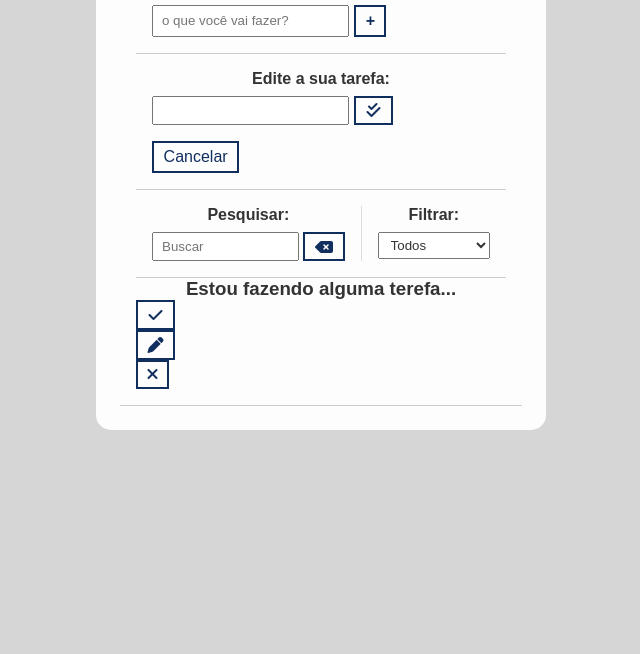
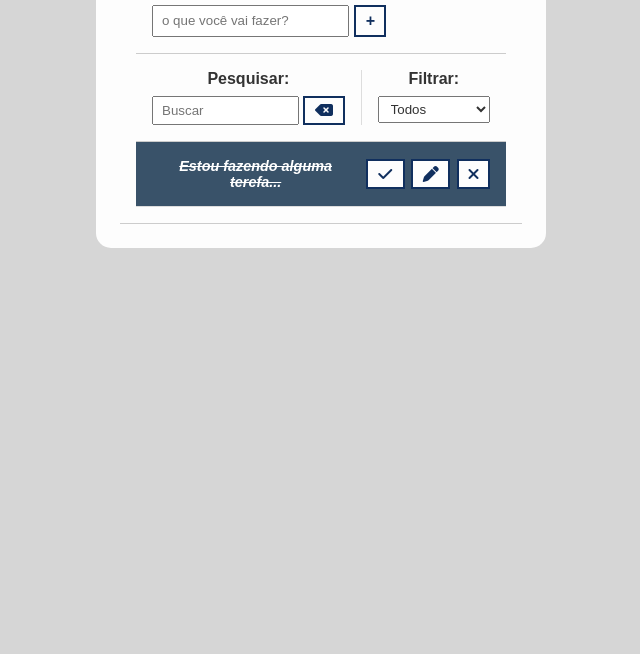
Before and after one commit to Bueno-Italo/toDoList-Avancado, a plain HTML site: page index.html in a window 1280 px wide. Shown: the part 146-800 px from the top of the page, without its empty margins (319-959 px from the left). Drawn offline with Linux system fonts and the light colour scheme; files whose address does not match are found by name.

Commit message:
Folha de estilo da lista

```diff
--- a/css/style.css
+++ b/css/style.css
@@ -120,3 +120,32 @@
   display: flex;
   flex-direction: column;
 }
+
+/*Todo List*/
+.todo {
+  display: flex;
+  justify-content: space-around;
+  align-items: center;
+  padding: 1rem;
+  border-bottom: 1px solid #ddd;
+  transition: .3s;
+}
+
+.todo h3 {
+  flex: 1;
+  font-size: 0.9rem;
+}
+
+.todo button {
+  margin-left: 0.4rem;
+}
+
+.done {
+  background-color: #395269;
+}
+
+.done h3 {
+  color: #FFF;
+  text-decoration: line-through;
+  font-style: italic;
+}
--- a/index.html
+++ b/index.html
@@ -18,7 +18,7 @@
     <body>
         <div class="todo-container">
             <header>
-                <h1>Todo (Lista de Tarefas)</h1>
+                <h1>To-do (Lista de Tarefas)</h1>
                 <form id="todo-form">
                     <p>Adicione a sua tarefa:</p>
                     <div class="form-control">
@@ -28,7 +28,7 @@
                         </button>
                     </div>
                 </form>
-                <form id="edit-form" class="">
+                <form id="edit-form" class="hide">
                     <p>Edite a sua tarefa:</p>
                     <div class="form-control">
                         <input type="text" id="edit-input">
@@ -58,7 +58,7 @@
                     </div>
                 </div>
                 <div id="todo-list">
-                    <div class="todo">
+                    <div class="todo done">
                         <h3>Estou fazendo alguma terefa...</h3>
                         <button class="finish-todo">
                             <i class="fa-solid fa-check"></i>
```
